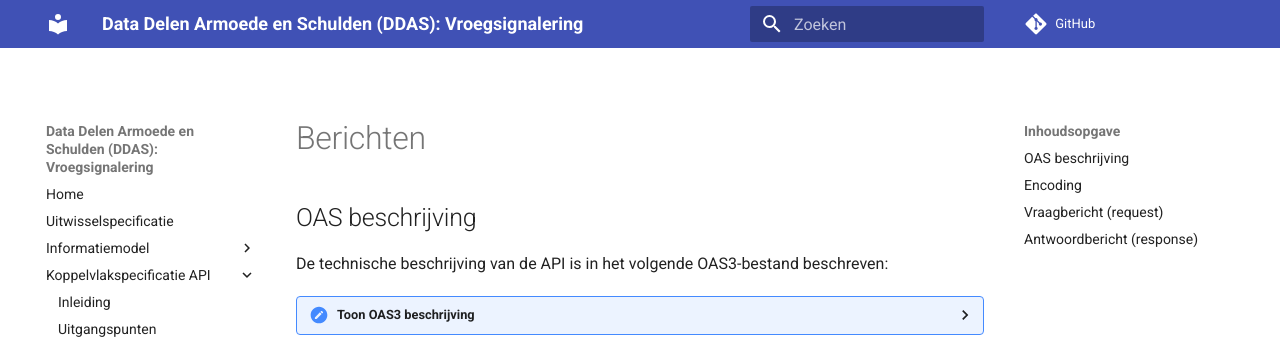
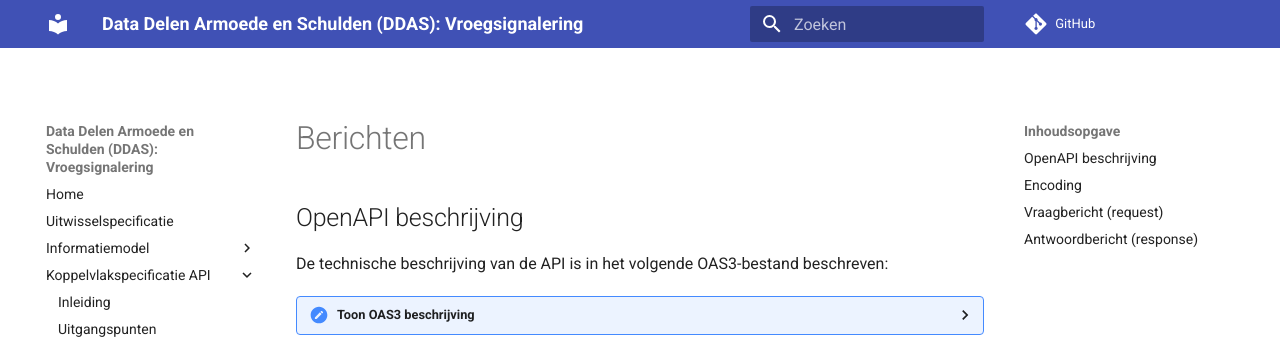
Before and after one commit to VNG-Realisatie/ddas-vroegsignalering, an MkDocs documentation site: the page built from docs/api/berichten.md, in a window 1280 px wide and 900 px high. Shown: the top 342 px of the window. Built offline with MkDocs 1.6.1 and Material for MkDocs 9.7.7, drawn with Linux system fonts in a browser that asks for light colours; comment, search, counter and statistics services are not loaded; the version menu is left out.

Commit message:
Update berichten.md

```diff
--- a/docs/api/berichten.md
+++ b/docs/api/berichten.md
@@ -1,6 +1,6 @@
 # Berichten
 
-## OAS beschrijving
+## OpenAPI beschrijving
 
 De technische beschrijving van de API is in het volgende OAS3-bestand beschreven:
 
```
